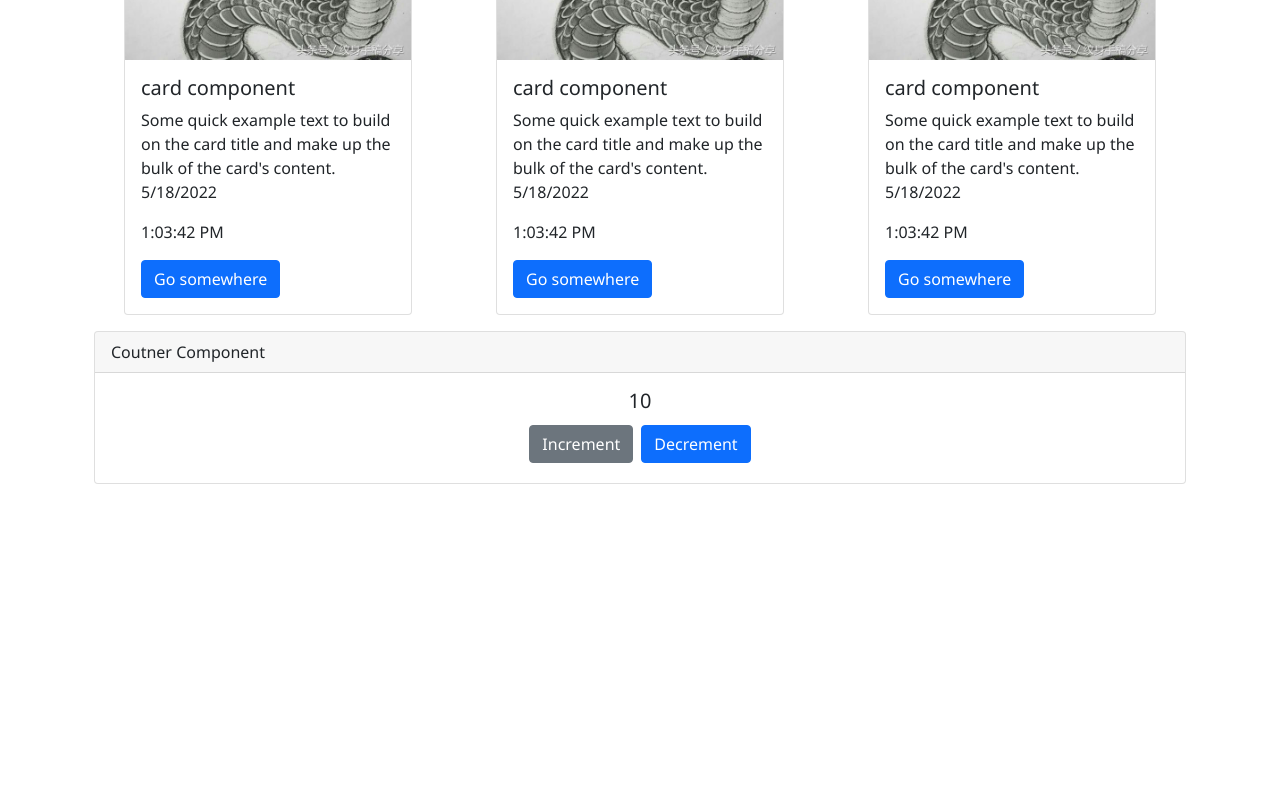
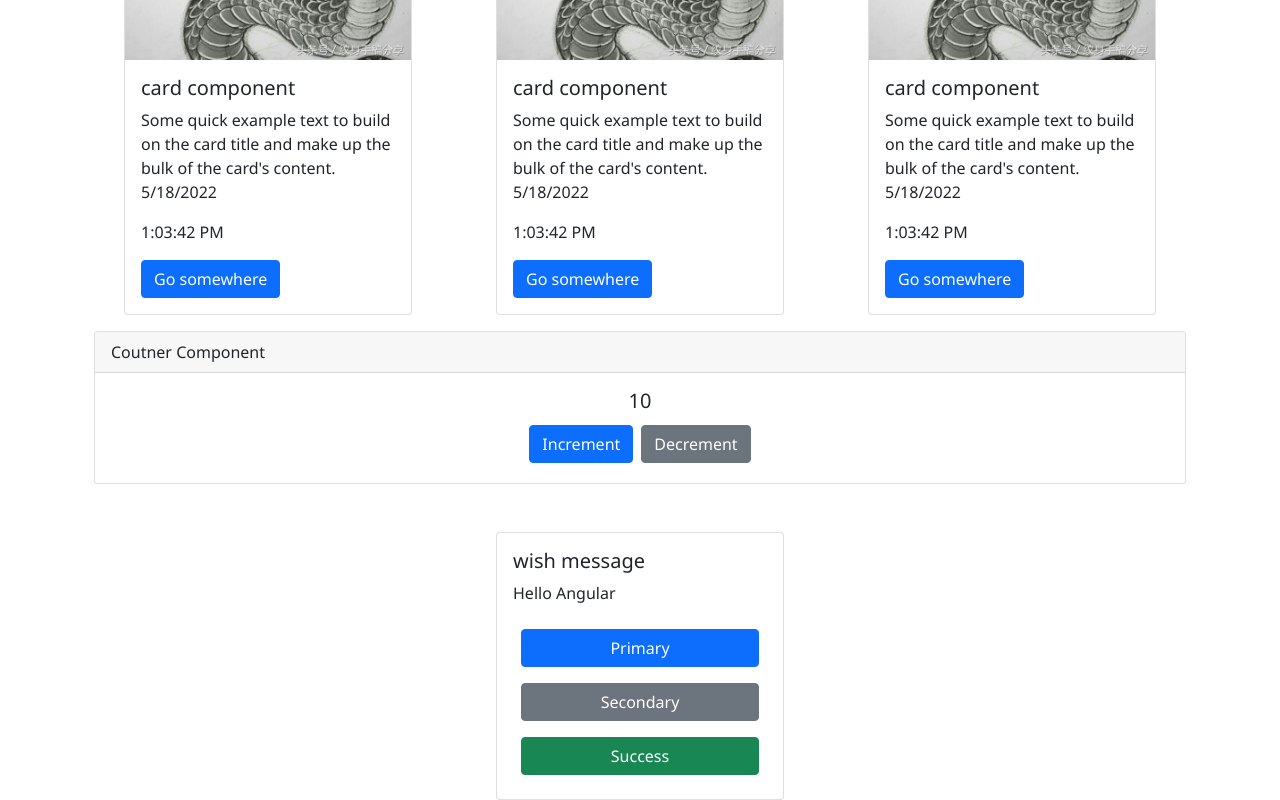
Before and after one commit to quocbinh-npm9081/angular-crash-2022, an Angular app: page / in a window 1280 px wide. Shown: the part 355-1155 px from the top of the page. Before the commit the page ends 839 px from the top, so only its background shows below. Built offline with nearby package versions, Linux system fonts and the light colour scheme.

Commit message:
adding event listener with arguments in angular

```diff
--- a/src/app/Components/Counter/Counter.component.html
+++ b/src/app/Components/Counter/Counter.component.html
@@ -5,8 +5,8 @@
     <div class="card-body">
         <h5 class="card-title text-center">{{count}}</h5>
         <div class="d-flex justify-content-center align-items-center">
-            <button (click)="increment()" type="button" class="btn btn-secondary m-1">Increment</button>
-            <button (click)="decrement()" type="button" class="btn btn-primary m-1">Decrement</button>
+            <button (click)="increment()" type="button" class="btn btn-primary m-1">Increment</button>
+            <button (click)="decrement()" type="button" class="btn btn-secondary m-1">Decrement</button>
         </div>
     </div>
 </div>
--- a/src/app/Components/Counter/Counter.component.ts
+++ b/src/app/Components/Counter/Counter.component.ts
@@ -5,21 +5,24 @@
   templateUrl: './Counter.component.html',
   styleUrls: ['./Counter.component.scss']
 })
+
 export class CounterComponent implements OnInit {
 
   public title: string = "Coutner Component"
 
   public count: number = 10;
 
-  public decrement(): void {
+  public increment(): void {
     this.count++;
+
   }
 
-  public increment(): void {
-    this.count--;
+  public decrement(): void {
+    if (this.count == 0) this.count = 0;
+
+    else this.count--;
+
   }
-
-
 
   constructor() {
 
--- /dev/null
+++ b/src/app/Components/WishMessage/WishMessage.component.html
@@ -0,0 +1,12 @@
+<div class="card m-auto" style="width: 18rem;">
+    <div class="card-body">
+        <h5 class="card-title">{{title}}</h5>
+        <p class="card-text">{{message}}</p>
+        <div class="d-flex flex-column">
+            <button type="button" class="btn btn-primary m-2" (click)="onHandleClick('Primary')">Primary</button>
+            <button type="button" class="btn btn-secondary m-2" (click)="onHandleClick('Secondary')">Secondary</button>
+            <button type="button" class="btn btn-success m-2" (click)="onHandleClick('Success')">Success</button>
+        </div>
+
+    </div>
+</div>
--- /dev/null
+++ b/src/app/Components/WishMessage/WishMessage.component.ts
@@ -0,0 +1,27 @@
+import { Component, OnInit } from '@angular/core';
+
+@Component({
+  selector: 'app-WishMessage',
+  templateUrl: './WishMessage.component.html',
+  styleUrls: ['./WishMessage.component.scss']
+})
+export class WishMessageComponent implements OnInit {
+
+  public title: string = "wish message";
+
+  public message: string = "Hello Angular";
+
+  public onHandleClick(msg: string): void {  // event binding with param
+    this.message = msg;
+  }
+
+
+
+  constructor() {
+    this.onHandleClick
+  }
+
+  ngOnInit() {
+  }
+
+}
--- a/src/app/app.component.html
+++ b/src/app/app.component.html
@@ -13,6 +13,8 @@
     <div class="m-auto container">
         <app-Counter></app-Counter>
     </div>
-
+    <div class="m-auto container mt-5">
+        <app-WishMessage></app-WishMessage>
+    </div>
 
 </div>
--- a/src/app/app.module.ts
+++ b/src/app/app.module.ts
@@ -6,12 +6,14 @@
 import { HeaderComponent } from './Components/Header/Header.component';
 import { CardComponent } from './Components/Card/Card.component';
 import { CounterComponent } from './Components/Counter/Counter.component';
+import { WishMessageComponent } from './Components/WishMessage/WishMessage.component';
 @NgModule({
   declarations: [
     AppComponent,
     HeaderComponent,
     CardComponent,
-    CounterComponent
+    CounterComponent,
+    WishMessageComponent
   ],
   imports: [
     BrowserModule,
```
Also changed, not shown: src/app/Components/WishMessage/WishMessage.component.scss (added), 1 other file (tests, documents, lock files or other folders).
